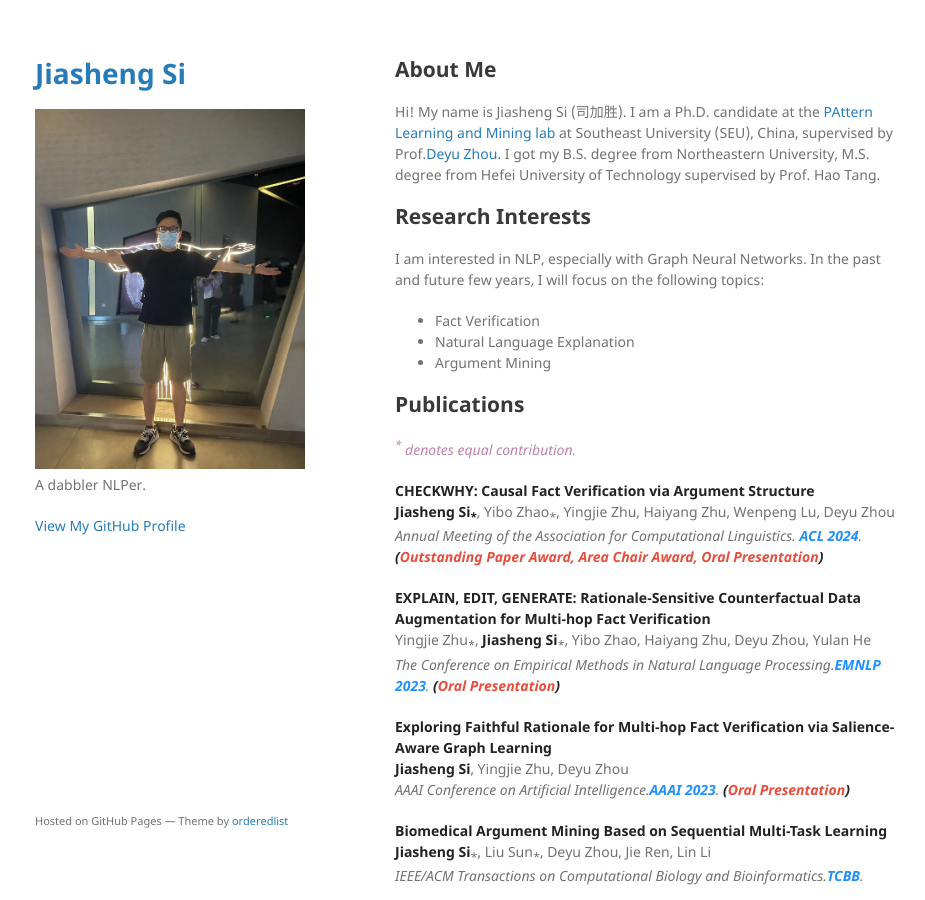
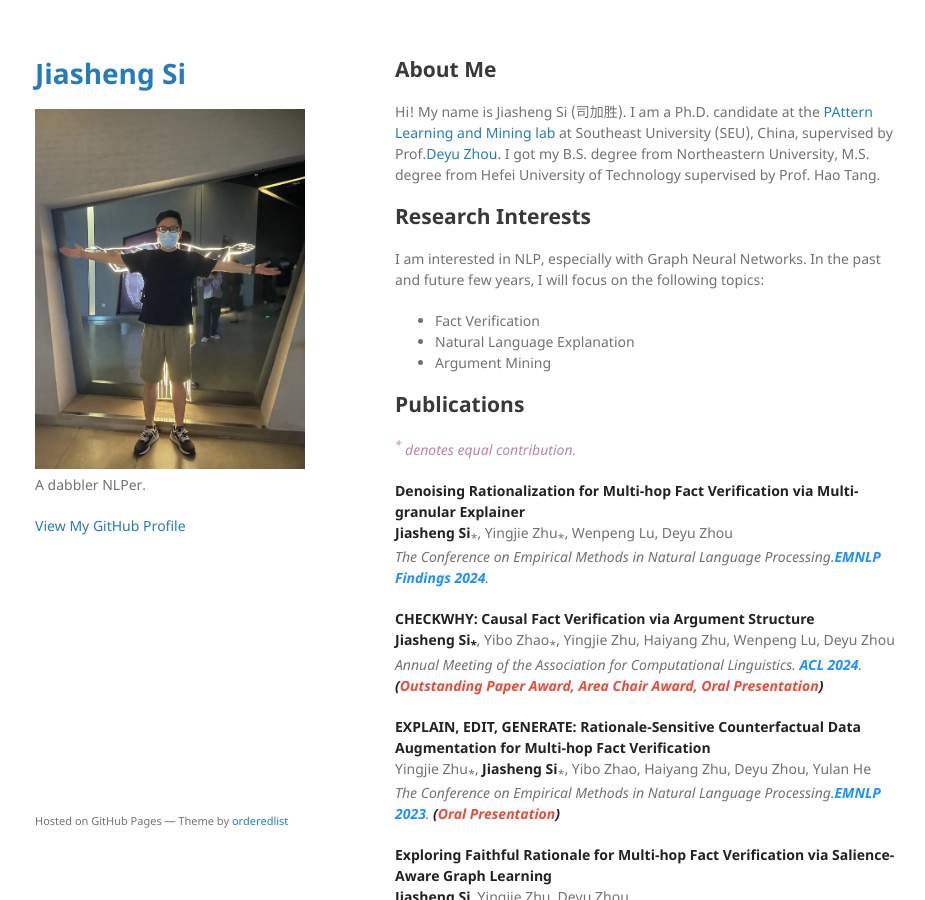
Before and after one commit to jasenchn/jasenchn.github.io, a Jekyll site: the page built from index.md, in a window 1280 px wide and 900 px high. Shown: the whole window, without its empty margins (175-1100 px from the left). Built offline with Jekyll 4.4.1, drawn with Linux system fonts in a browser that asks for light colours; our own code applies the rules of GitHub Pages for plain Markdown files.

Commit message:
Update index.md

```diff
--- a/index.md
+++ b/index.md
@@ -20,6 +20,16 @@ I will focus on the following topics:
 ## Publications
 <i style="color:#BD83AA"><sup>*</sup> denotes equal contribution.</i>
 
+[comment]: <> (EMNLP2024)
+<div class="paper">
+<p><strong>Denoising Rationalization for Multi-hop Fact Verification via Multi-granular Explainer</strong>
+<br />
+<strong>Jiasheng Si</strong><sub>*</sub>, Yingjie Zhu<sub>*</sub>, Wenpeng Lu, Deyu Zhou
+<br />
+<em>The Conference on Empirical Methods in Natural Language Processing.<strong><i style="color:#1e90ff">EMNLP Findings 2024</i></strong>.</em>
+<br/>
+</p>
+</div>
 
 [comment]: <> (ACL2024)
 <div class="paper">
@@ -70,8 +80,6 @@ Yingjie Zhu<sub>*</sub>, <strong>Jiasheng Si</strong><sub>*</sub>, Yibo Zhao, Ha
 <p><strong>Topic-Aware Evidence Reasoning and Stance-Aware Aggregation for Fact Verification</strong>
 <br />
 <strong>Jiasheng Si</strong>, Deyu Zhou, Tongzhe Li, Xingyu Shi, Yulan He
-
-
 <br />
 <em>Annual Meeting of the Association for Computational Linguistics. <strong><i style="color:#1e90ff">ACL 2021</i></strong>.</em>
 <br/>
```
